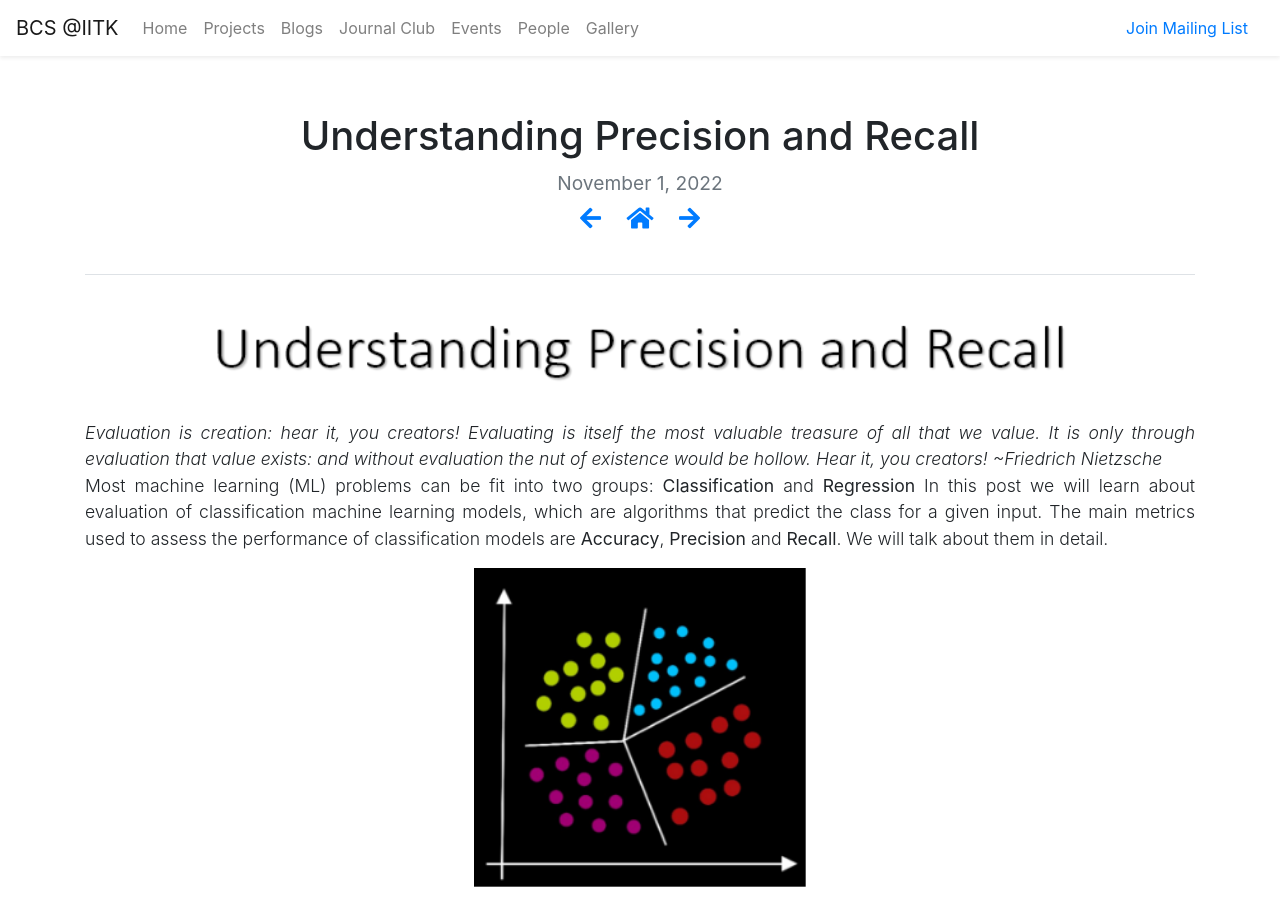
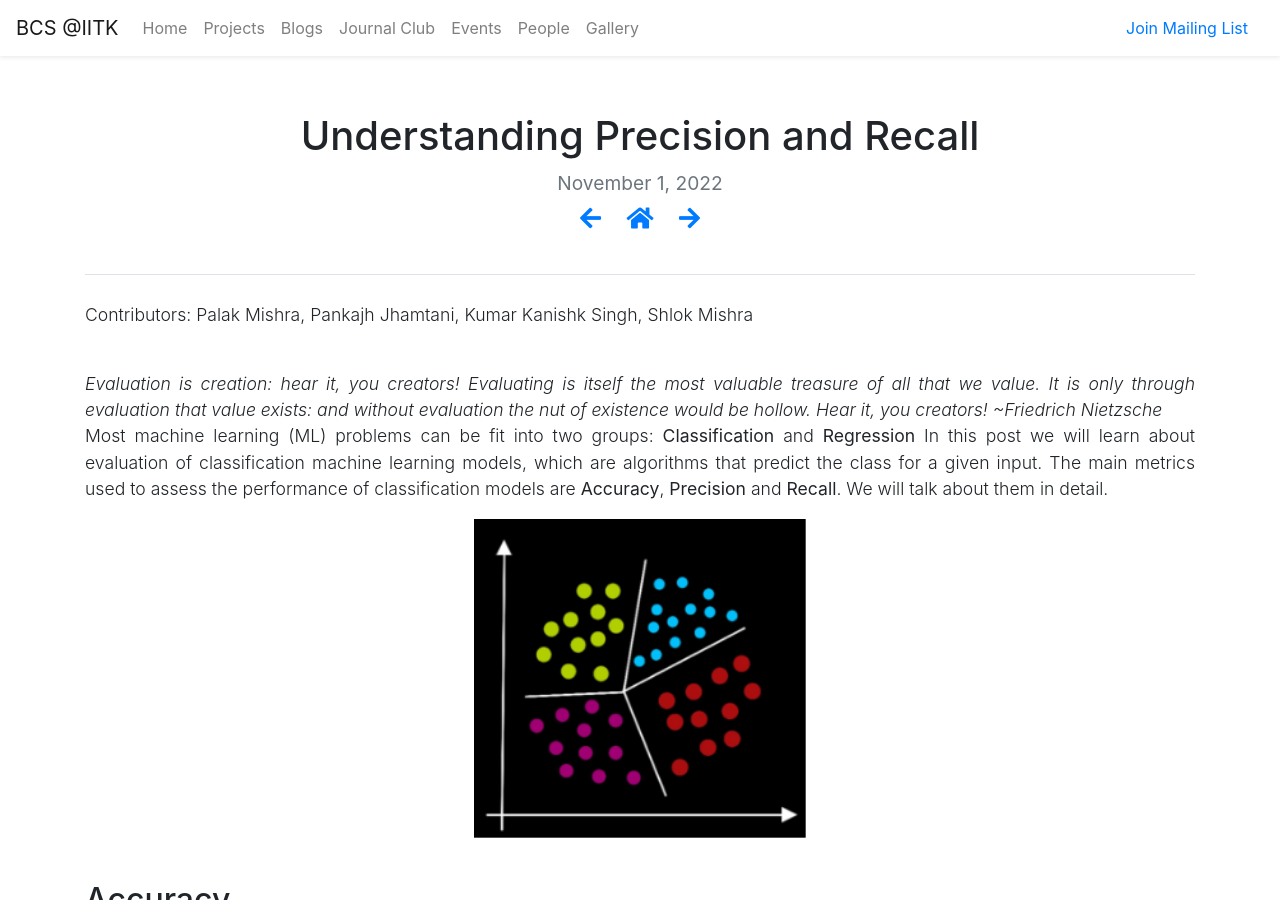
Before and after one commit to bcs-iitk/bcs-iitk.github.io, a Jekyll site: the page built from blog-post/_posts/2022-11-1-Precision-And-Recall.md, in a window 1280 px wide and 900 px high. Built offline with Jekyll 4.4.1, drawn with Linux system fonts in a browser that asks for light colours; nearby versions of some CDN libraries; some of the changed text lies outside the part shown.

Commit message:
Update 2022-11-1-Precision-And-Recall.md

```diff
--- a/blog-post/_posts/2022-11-1-Precision-And-Recall.md
+++ b/blog-post/_posts/2022-11-1-Precision-And-Recall.md
@@ -4,21 +4,21 @@
 abstract: So you've built a machine learning model, trained it on a data and tested on another data... now what?... It is always a good practice to evaluate the quality of one’s work.
 ---
 
-<center><img src="{{ site.url }}{{ site.baseurl }}/blog-post/img/Blog-P&R/1.jpg" style="width:80%"></center>
+<!-- <center><img src="{{ site.url }}{{ site.baseurl }}/blog-post/img/Blog-P&R/1.jpg" style="width:80%"></center> -->
+Contributors: Palak Mishra, Pankajh Jhamtani, Kumar Kanishk Singh, Shlok Mishra
 
-
-<br>*Evaluation is creation: hear it, you creators! Evaluating is itself the most valuable treasure of all that we value. It is only through evaluation that value exists: and without evaluation the nut of existence would be hollow. Hear it, you creators!*
+<br>
+*Evaluation is creation: hear it, you creators! Evaluating is itself the most valuable treasure of all that we value. It is only through evaluation that value exists: and without evaluation the nut of existence would be hollow. Hear it, you creators!*
 *~Friedrich Nietzsche* <br>Most machine learning (ML) problems can be fit into two groups: **Classification** and **Regression** In this post we will learn about evaluation of classification machine learning models, which are algorithms that predict the class for a given input. The main metrics used to assess the performance of classification models are **Accuracy**, **Precision** and **Recall**. We will talk about them in detail.
 <br>
 <center><img src="{{ site.url }}{{ site.baseurl }}/blog-post/img/Blog-P&R/2.jpg" style="width:30%"></center>
 <br>
-# Accuracy
+## Accuracy
 **Accuracy** is one of the metrics used for evaluating classification models. Accuracy can be defined as the number of correct predictions divided by total number of predictions. Accuracy alone doesn't tell the full story when you're working with a class-imbalanced data set where there is a significant disparity between the number of positive and negative labels. So, we need a more general metric to evaluate our Machine learning models.
 <br>
-# Confusion Matrix
 
+## Confusion Matrix
 A **confusion matrix** is an Ν×Ν table that aggregates a classification model's correct and incorrect guesses. One axis of a confusion matrix is the label that the model predicted, and the other axis is the ground truth. Ν represents the number of classes. For example, Ν=2 is used for a binary classification model. Let’s consider the following confusion matrix for a three-class (multi-class) classification model that categorizes three different iris types (Virginica, Versicolor, and Setosa).
-
 
 <center><img src="{{ site.url }}{{ site.baseurl }}/blog-post/img/Blog-P&R/3.jpg" style="width:50%"></center>
 <br>
@@ -40,14 +40,14 @@
 
 <center><img src="{{ site.url }}{{ site.baseurl }}/blog-post/img/Blog-P&R/5.jpg" style="width:30%"></center>
 
-# Precision
+## Precision
 **Precision** is a metric that answers the question - What proportion of **predicted Positives** is truly Positive?  It is defined for different classes the output is classified to. Precision is calculated as the number of correct positive predictions (TP) divided by the total number of positive predictions (TP + FP). By using the definition we can find precision for particular class belonging to set of N classes. In the iris types example above
 
 Precision_Setosa=88/88+6+2
 
 Therefore, 88/96 predictions of class Setosa were actually Setosa.
 
-# Recall
+## Recall
 **Recall** answers the question - What proportion of **actual Positives** is correctly classified? It is defined for different classes the output is classified to. recall is calculated as the ratio between the number of Positive samples correctly classified as Positive to the total number of Positive samples.
 By using the definition we can find precision for particular class belonging to set of Ν classes. In the iris types example above:
 
@@ -55,43 +55,39 @@
 
 Therefore, 141/338 correct predictions belonged to the Versicolor class.
 
-# Accuracy vs Precision and Recall
+## Accuracy vs Precision and Recall
 <center><img src="{{ site.url }}{{ site.baseurl }}/blog-post/img/Blog-P&R/6.jpg" style="width:50%"></center>
 
 Precision and Recall are useful in cases where classes are not evenly distributed. A common example is developing a classification algorithm that predicts whether or not someone has the disease. If only a small percentage of the population (let's say 1%) has this disease, we could build a classifier that predicts if a person has or does not have the disease, we would have built a model which is 99% accurate and 0% useful.
 However, if we measured the recall of this useless predictor, it would be clear that there was something wrong with our model. In this example, *recall ensures that we're not overlooking the people who have the disease, while precision ensures that we're not misclassifying too many people of having the disease when they do not in reality.*
-# F-score
+## F-score
 You wouldn't want a model that incorrectly predicts a person has cancer (the person would end up in a painful and expensive treatment process for a disease they didn't have) but you also don't want to incorrectly predict a person does not have cancer when in fact they do. Thus, it's important to evaluate both the precision and recall of a model.Ultimately, it's nice to have one number to evaluate a machine learning model just as you get a single grade on a test in school. Thus, it makes sense to combine the precision and recall metrics; the common approach for combining these metrics is known as the **f-score**.
 Fβ=1+β2\*precision\*recallβ2\*precision+recall
 where β is a factor which determines how much important recall is with respect to precision. Putting β as 1 gives us the harmonic mean of precision and recall. The highest possible value of an F-score is 1.0, indicating perfect precision and recall, and the lowest possible value is 0, if either the precision or the recall is zero. Since, Precision and recall are defined class-wise, F-score is also defined **class-wise**.
 
 
-# The choice of an evaluation metric
+## The Choice of an Evaluation Metric
 
 Recall is the ability of a model to fit all the relevant cases within a dataset. Precision is the ability of a classification model to identify only the relevant data points. A system with high Precision might leave out some actual positives, but what it intends to return is high accuracy in the particular class. On the other hand, a system with high Recall might give you numerous misclassifications of other classes, but it almost always will correctly classify the particular class from the dataset. Here, “particular class” means the class with respect to which precision and recall are being calculated. Which one to choose is a tough decision and entirely depends on the problem you are using machine learning for. Generally speaking, *optimizing Precision typically reduces Recall and vice versa*. Therefore, many applications consider a metric derived from both Precision and Recall (called the F-score) to measure the performance of a machine learning situation. Here are a few examples where optimizing one of the metric seems quite appropriate than another:
 
-## Example 1
-
+#### Example 1
 Say you are building a course recommender system. The idea is to recommend courses to students based on their profiles.A student’s time is crucial; thus, you don’t want to waste their valuable time recommending courses that they may not like or are irrelevant to them. In this case Precision is what you should prefer optimizing for. It is okay not to recommend good courses. However, what your system recommends should be very high quality as students should not spend time watching courses that are irrelevant to them.
 
-## Example 2
-
+#### Example 2
 Assume that you want to shortlist candidates for a job opening and see if they should be selected for an interview. As your organization is looking for talented candidates, you don’t want to miss out on a candidate that can be a potential hire. Having inexperienced or irrelevant candidates won’t hurt as long as you catch all the relevant and talented ones.
 Therefore, Recall is the metric you should optimize for. If you instead optimize for Precision, there is a possibility of excluding talented candidates, which is not desired.
 
-## Example 3
-
+#### Example 3
 Say you are a thief and you have broken into a house. You aim to rob money, jewellery, and everything else you think is “valuable". Taking some invaluable items certainly would not hurt you, what would matter is how many of the valuable items are you able to steal.Therefore, in this case recall is what you should optimize for. Had you gone with precision in this case you would have missed some valuable items and it would definitely have not been a good steal.
 
 Alternative Solution :
 
 Assuming the thief could steal only a limited amount of valuable items, stealing non-valuable objects would take up space. Therefore, optimizing precision would be beneficial for the thief. So, in this case we need to focus on both precision and recall, as a result Fb-score comes into play. We can determine the importance of recall against precision by varying beta. Thus, in this example we see that the choosing precision or recall and giving importance to one of them totally depends on the problem of our model.
 
-## Example 4:
-
+#### Example 4
 We all have played Among Us, haven’t we? If not, the aim is to identify the imposters within a group of players. What we want in this case is to catch the imposters, we may afford to lose some of our valuable crewmates in this process as long as the imposter is caught. However, we would not like to lost too many of our teammates too as it would grant a victory to the imposter. Thus, we should again go with recall in this case. You definitely want to catch the imposter.
 
-# Precision vs Recall
+## Precision vs Recall
 To fully evaluate the effectiveness of a model, we must examine both precision and recall. However, we had earlier mentioned in this post that optimizing one typically reduces another. But why is that? It cannot be simply deduced from their mathematical definitions. We will take help of an example that can help us visualize this relation:
 
 Look at the following figure, which shows 30 predictions made by an email classification model. Those to the right of the classification threshold are classified as "spam", while those to the left are classified as "not spam."
@@ -154,22 +150,14 @@
 
 
 Thus we cannot rely on wither of the two, namely precision and recall, and we often need to look and create a balance between the two of them. Various metrics have been developed that rely on both precision and recall. We will now talk about one such metric- F-score.
-# Conclusion
+## Conclusion
 
 We tend to use accuracy because everyone has an idea of what it means rather than because it is the best tool for the task! Although better-suited metrics such as recall and precision may seem foreign, we already have an intuitive sense of why they work better for some problems such as imbalanced classification tasks. Statistics provides us with the formal definitions and the equations to calculate these measures. [Data science](https://www.datacamp.com/community/podcast/data-science-astronomy) is about knowing the right tools to use for a job and often we need to go beyond accuracy when developing classification models. Knowing about recall, precision and F-score allows us to assess classification models and should make us think skeptically about anyone touting only the accuracy of a model, especially for imbalanced problems.
 
 As we have seen, accuracy does not provide a useful assessment on critical problems, but now we know how to employ smarter metrics.
+<br>
 
-
-
-
-
-
-
-
-
-
-# References :
+## References
 
 <https://www.jeremyjordan.me/evaluating-a-machine-learning-model/>
 
```
